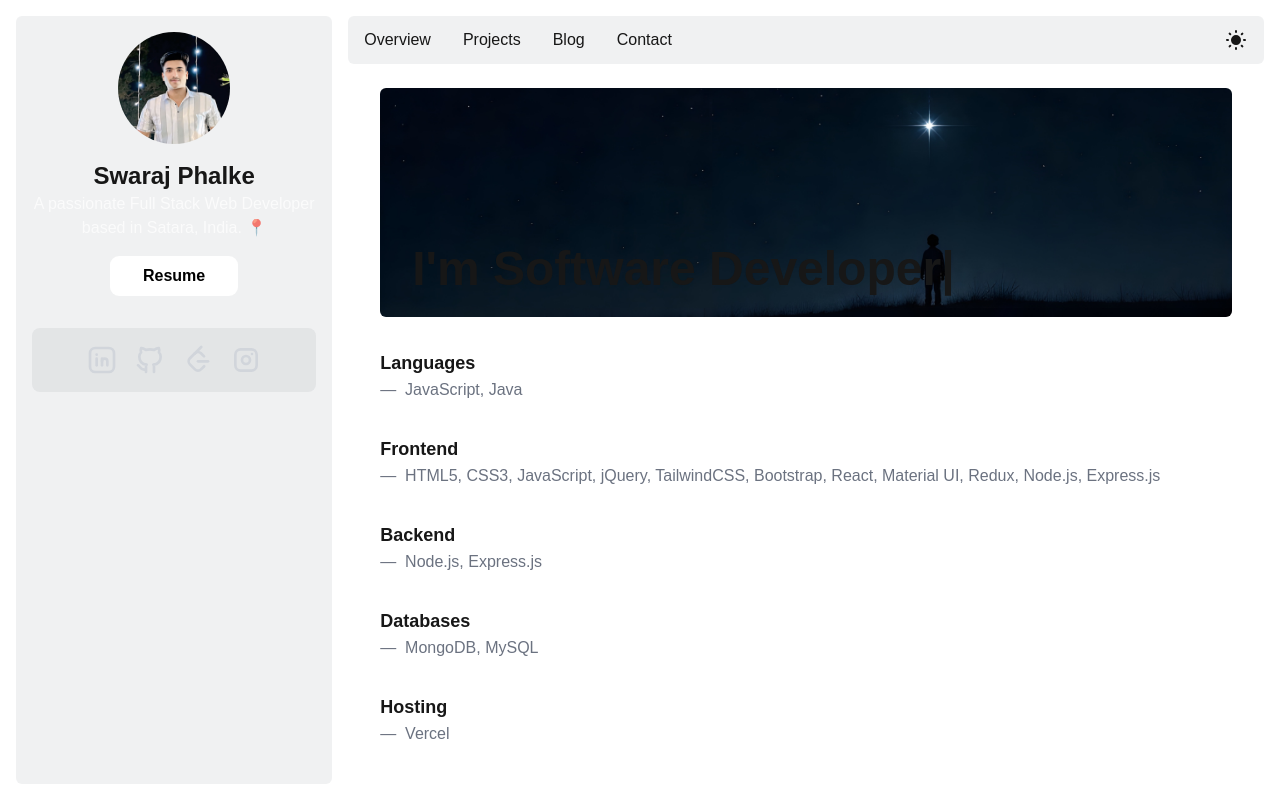
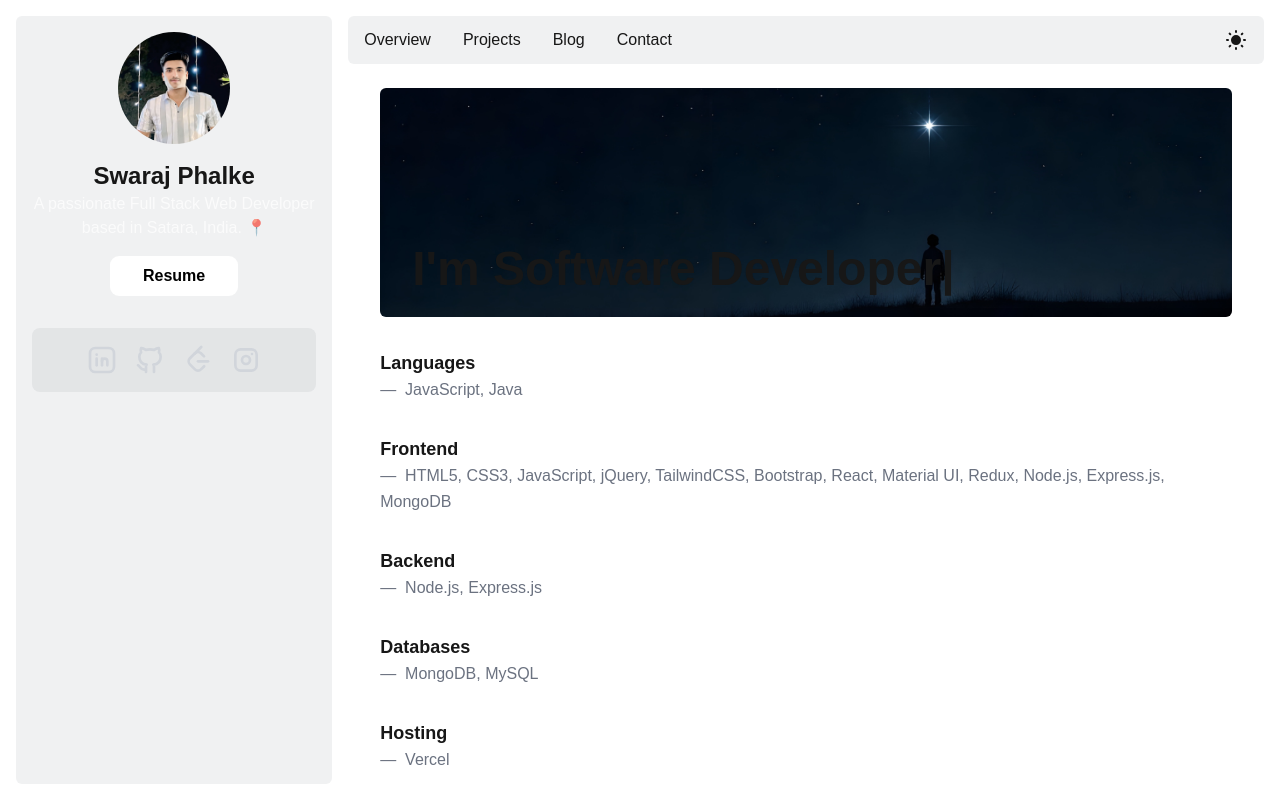
Before and after one commit to swarajphalke/swaraj-phalke, a Next.js app: page / in a window 1280 px wide. Built offline with nearby package versions, Linux system fonts and the light colour scheme.

Commit message:
skill added

```diff
--- a/components/sidebar/Skills.tsx
+++ b/components/sidebar/Skills.tsx
@@ -19,6 +19,7 @@ export default function Skills() {
         "Redux",
         "Node.js",
         "Express.js",
+        "MongoDB",
 
 
         // "Next.js",
```
